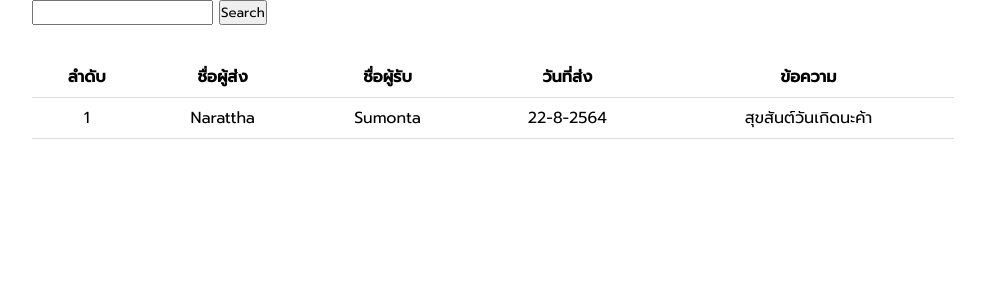
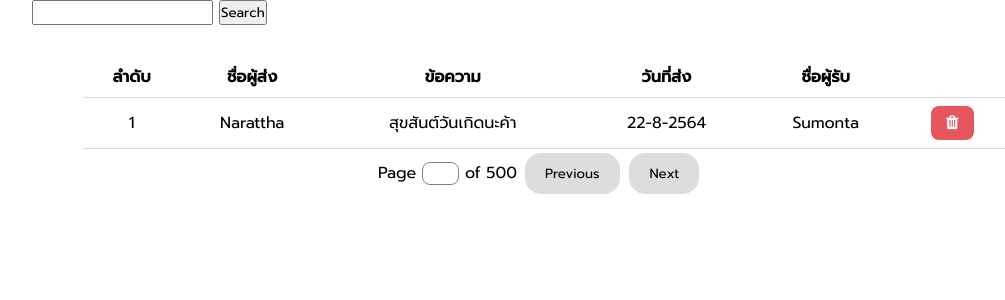
Before and after one commit to kkpanuwat/TeacherDay, a PHP site: page /dashboard/index.php in a window 1280 px wide. Shown: the top 300 px of the page, without its empty margins (96-1101 px from the left). Run offline with PHP 8.4, Linux system fonts and the light colour scheme; data comes from the database, SQL or seed files in the repository.

Commit message:
update button

```diff
--- a/assets/css/dashboard.css
+++ b/assets/css/dashboard.css
@@ -22,6 +22,7 @@ html {
 
 .form-control {
     width: 90%;
+    margin: 0 auto;
 
 }
 table {
@@ -37,3 +38,48 @@ table {
     text-align: left;
     border-bottom: 1px solid #ddd;
   }
+  .btn-trash {
+    background-color: rgb(230, 86, 93);
+    border-radius: 8px;
+    border: none;
+    color: white;
+    padding: 5px 15px;
+    font-size: 16px;
+    cursor: pointer;
+  }
+  .btn-trash:hover {
+    background-color: rgb(167, 54, 60);
+  }
+  .button {
+    background-color: #ddd;
+    border: none;
+    color: black;
+    padding: 10px 20px;
+    text-align: center;
+    text-decoration: none;
+    display: inline-block;
+    margin: 4px 2px;
+    cursor: pointer;
+    border-radius: 16px;
+  }
+
+  .pager {
+      width: 36%;
+      margin: 0 auto;
+  }
+
+
+  ul li {
+      display: inline;
+      list-style: none;
+  }
+
+  .input-page {
+      width: 35px;
+      border-radius: 8px;
+      border: 1px solid gray;
+  }
+
+  .button:hover {
+    background-color: #f1f1f1;
+  }
--- a/dashboard/index.php
+++ b/dashboard/index.php
@@ -7,6 +7,7 @@
     <meta name="viewport" content="width=device-width, initial-scale=1.0">
     <title>Dashboard</title>
     <link rel="stylesheet" href="../assets/css/dashboard.css">
+    <link rel="stylesheet" href="https://cdnjs.cloudflare.com/ajax/libs/font-awesome/4.7.0/css/font-awesome.min.css">
     <script src="../assets/js/dashboard.js"></script>
 </head>
 
@@ -26,18 +27,31 @@
                 <tr>
                     <th>ลำดับ</th>
                     <th>ชื่อผู้ส่ง</th>
+                    <th>ข้อความ</th>
+                    <th>วันที่ส่ง</th>
                     <th>ชื่อผู้รับ</th>
-                    <th>วันที่ส่ง</th>
-                    <th>ข้อความ</th>
+                    <th></th>
                 </tr>
                 <tr>
                     <td>1</td>
                     <td>Narattha</td>
+                    <td>สุขสันต์วันเกิดนะค้า</td>
+                    <td>22-8-2564</td>
                     <td>Sumonta</td>
-                    <td>22-8-2564</td>
-                    <td>สุขสันต์วันเกิดนะค้า</td>
+                    <td><button class="btn-trash"><i class="fa fa-trash"></i></button></td>
                 </tr>
             </table>
+            <div class="pager">
+                <ul>
+                    <li>Page <input class="input-page" type="text"> of 500</li>
+                    <li>
+                        <button class="button">Previous</button>
+                    </li>
+                    <li>
+                        <button class="button">Next</button>
+                    </li>
+                </ul>
+            </div>
         </div>
 
     </div>
```
